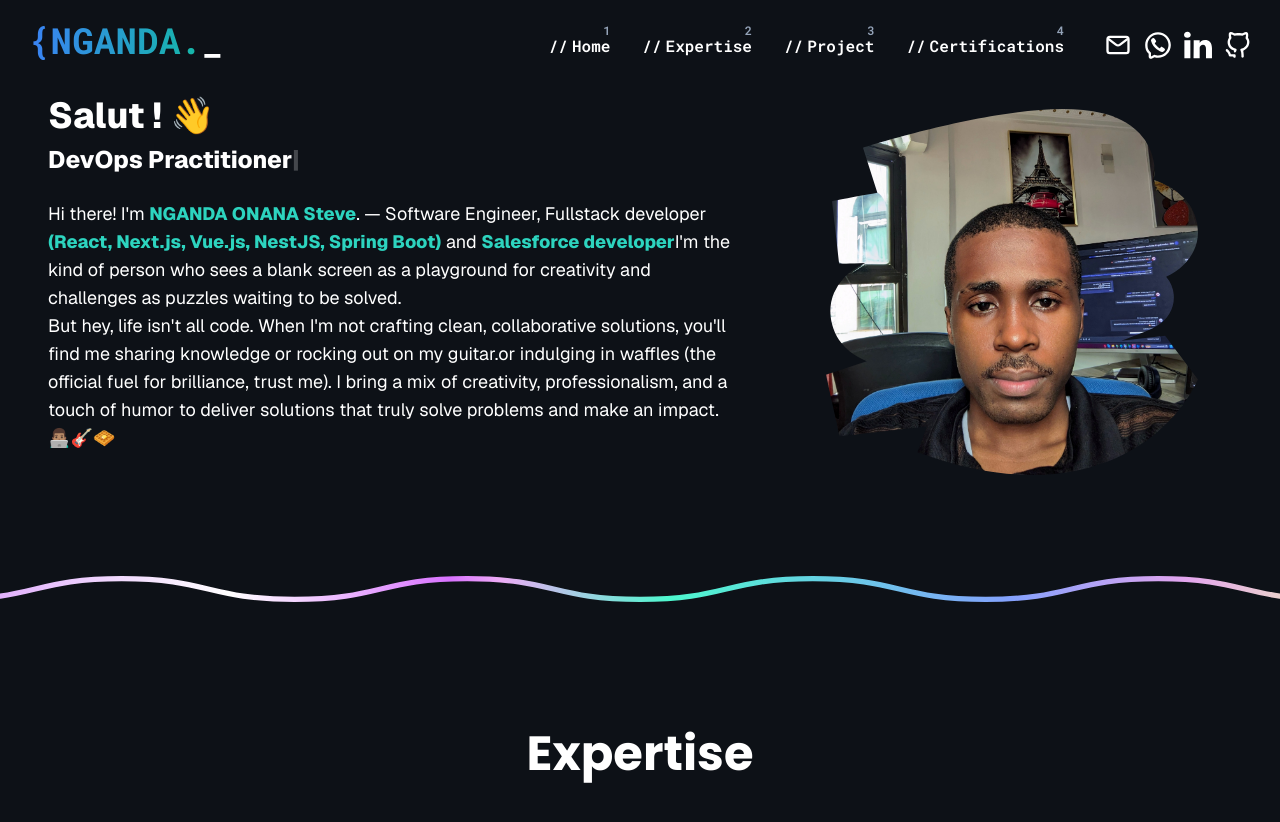
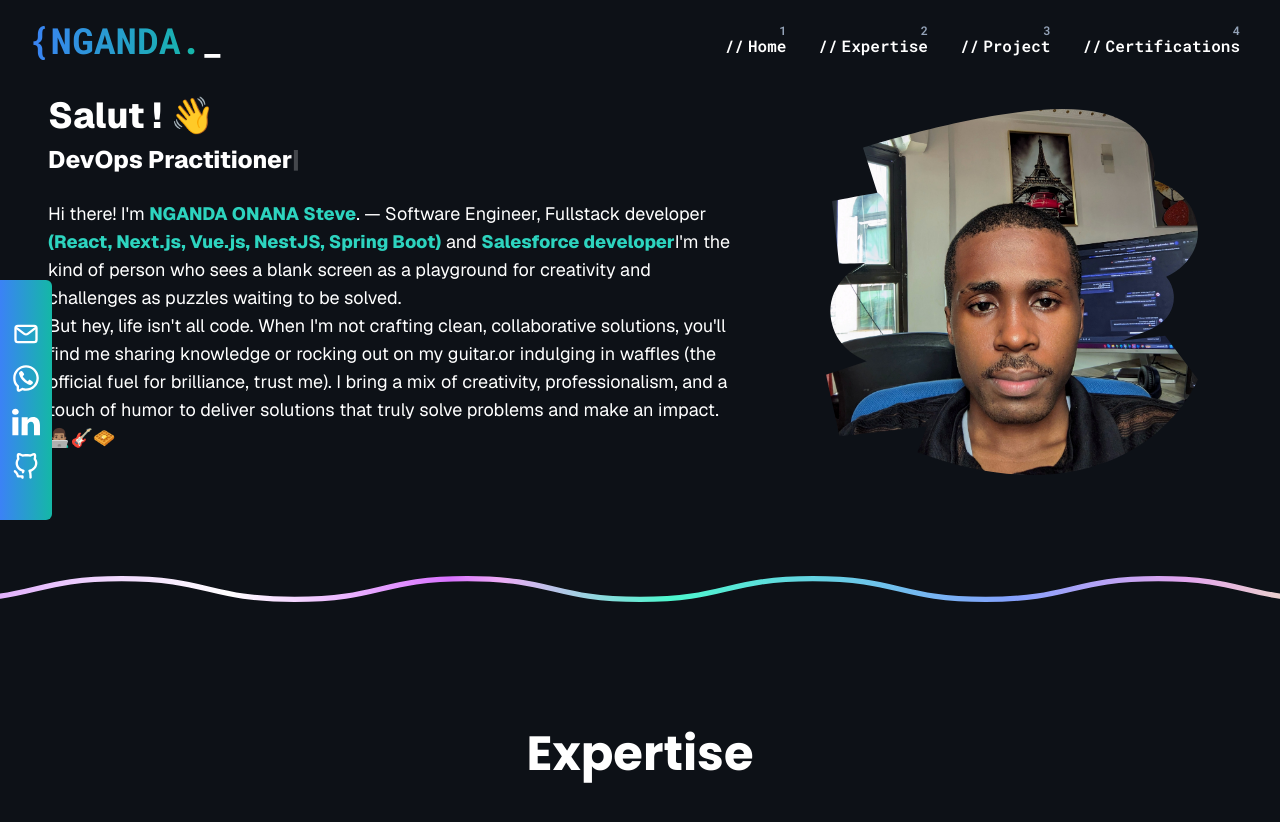
Before and after one commit to Nganda-Ryan/portfolio, a Next.js app: page / in a window 1280 px wide. Shown: the top 822 px of the page. Built offline with nearby package versions, Linux system fonts and the light colour scheme; a web font is replaced by a local one.

Commit message:
all bug fixed

```diff
--- a/src/app/layout.tsx
+++ b/src/app/layout.tsx
@@ -1,7 +1,7 @@
 import type { Metadata } from "next";
 import { Geist, Geist_Mono, Honk, Poppins, Roboto_Mono, Space_Grotesk } from "next/font/google";
 import "./globals.css";
-// import AnimatedCursor from "react-animated-cursor"
+import StickyContact from "@/components/StickyContact";
 
 const geistSans = Geist({
   variable: "--font-geist-sans",
@@ -52,21 +52,8 @@ export default function RootLayout({
   return (
     <html lang="en">
       <body className={`poppins-font ${geistSans.variable} ${geistMono.variable} ${honk.variable} ${poppins.variable} ${robotoMono.variable} ${spaceGrotesk.variable} antialiased`}>
-        {/* <AnimatedCursor
-          innerSize={8}
-          outerSize={35}
-          innerScale={1}
-          outerScale={1.5}
-          outerAlpha={0}
-          showSystemCursor
-          trailingSpeed={5}
-          innerStyle={{
-            backgroundColor: 'var(--cursor-color)'
-          }}
-          outerStyle={{
-            border: '3px solid var(--cursor-color)'
-          }}
-        /> */}
+        <StickyContact />
+
         {children}
       </body>
     </html>
--- a/src/components/DropdownMenu.tsx
+++ b/src/components/DropdownMenu.tsx
@@ -1,4 +1,5 @@
 "use client"
+import Image from 'next/image';
 import React, { useState } from 'react'
 
 const paths = [
@@ -29,7 +30,7 @@ const DropdownMenu = () => {
                 <button className="bg-indigo-400 w-9 h-9 rounded-full -ml-1" onClick={toggleMenu}>
                     <span className="block text-xl font-bold">✕</span>
                 </button>
-                <div className="relative mr-5 flex justify-center items-center">
+                <div className="relative mr-7 flex justify-center items-center">
                     <div className='bg-clip-text text-transparent bg-gradient-to-r from-blue-500 to-teal-500 hover:from-blue-600 hover:to-teal-600 transition-all duration-500 ease-in-out'>
                         <span>&#123;</span>
                         <span className='ml-[1px]'>NGANDA.</span>
@@ -42,7 +43,7 @@ const DropdownMenu = () => {
             <div className="h-[1px] w-full bg-slate-500 mt-4"></div>
 
             {/* Links */}
-            <div className="px-6" id="links">
+            <div className="relative h-full px-6" id="links">
                 {
                     paths.map((path, index) => (
                     <a
@@ -56,6 +57,69 @@ const DropdownMenu = () => {
                     </a>
                     ))
                 }
+
+                <li className="absolute bottom-36 left-0 right-0 mt-2.5 flex flex-nowrap items-center justify-center gap-5 mb-6 md:mb-0 ml-5">
+                    {/* Email */}
+                    <a
+                        href="mailto:steveloicnganda@gmail.com"
+                        className="transition transform hover:scale-110 hover:text-gray-200"
+                        target="_blank"
+                        rel="noopener noreferrer"
+                    >
+                        <Image
+                        src="/email-icon.svg"
+                        alt="Email Icon"
+                        width={28}
+                        height={28}
+                        className="w-7 h-7"
+                        />
+                    </a>
+                    {/* WhatsApp */}
+                    <a
+                        href="https://wa.me/+237690924753"
+                        className="transition transform hover:scale-110 hover:text-gray-200"
+                        target="_blank"
+                        rel="noopener noreferrer"
+                    >
+                        <Image
+                        src="/whatsapp-icon.svg"
+                        alt="WhatsApp Icon"
+                        width={28}
+                        height={28}
+                        className="w-7 h-7"
+                        />
+                    </a>
+                    {/* LinkedIn */}
+                    <a
+                        href="https://www.linkedin.com/in/steve-loic/"
+                        className="transition transform hover:scale-110 hover:text-gray-200"
+                        target="_blank"
+                        rel="noopener noreferrer"
+                    >
+                        <Image
+                        src="/linkedin-icon.svg"
+                        alt="LinkedIn Icon"
+                        width={28}
+                        height={28}
+                        className="w-7 h-7"
+                        />
+                    </a>
+                    {/* GitHub */}
+                    <a
+                        href="https://github.com/Nganda-Ryan"
+                        className="transition transform hover:scale-110 hover:text-gray-200"
+                        target="_blank"
+                        rel="noopener noreferrer"
+                    >
+                        <Image
+                        src="/github-icon.svg"
+                        alt="GitHub Icon"
+                        width={28}
+                        height={28}
+                        className="w-7 h-7"
+                        />
+                    </a>
+                </li>
             </div>
         </div>
       </div>
--- a/src/components/Header.tsx
+++ b/src/components/Header.tsx
@@ -1,7 +1,6 @@
 import React from 'react';
 import Link from 'next/link';
 import DropdownMenu from './DropdownMenu';
-import Image from 'next/image';
 
 const Header = () => {
 
@@ -29,68 +28,6 @@ const Header = () => {
             <li className="relative hover:text-cyan-400 font-semibold before:content-['4'] before:absolute before:right-0 before:-top-3 mx-3 text-nowrap before:text-xs mt-3 before:text-slate-400 transition-all">
                 <Link href="#section4">&#47;&#47;<span className='ml-1'>Certifications</span></Link>
             </li>
-            <li className="relative mt-2.5 flex flex-nowrap items-center justify-center gap-3 mb-6 md:mb-0 ml-5">
-                {/* Email */}
-                <a
-                    href="mailto:steveloicnganda@gmail.com"
-                    className="transition transform hover:scale-110 hover:text-gray-200"
-                    target="_blank"
-                    rel="noopener noreferrer"
-                >
-                    <Image
-                    src="/email-icon.svg"
-                    alt="Email Icon"
-                    width={28}
-                    height={28}
-                    className="w-7 h-7"
-                    />
-                </a>
-                {/* WhatsApp */}
-                <a
-                    href="https://wa.me/+237690924753"
-                    className="transition transform hover:scale-110 hover:text-gray-200"
-                    target="_blank"
-                    rel="noopener noreferrer"
-                >
-                    <Image
-                    src="/whatsapp-icon.svg"
-                    alt="WhatsApp Icon"
-                    width={28}
-                    height={28}
-                    className="w-7 h-7"
-                    />
-                </a>
-                {/* LinkedIn */}
-                <a
-                    href="https://www.linkedin.com/in/steve-loic/"
-                    className="transition transform hover:scale-110 hover:text-gray-200"
-                    target="_blank"
-                    rel="noopener noreferrer"
-                >
-                    <Image
-                    src="/linkedin-icon.svg"
-                    alt="LinkedIn Icon"
-                    width={28}
-                    height={28}
-                    className="w-7 h-7"
-                    />
-                </a>
-                {/* GitHub */}
-                <a
-                    href="https://github.com/Nganda-Ryan"
-                    className="transition transform hover:scale-110 hover:text-gray-200"
-                    target="_blank"
-                    rel="noopener noreferrer"
-                >
-                    <Image
-                    src="/github-icon.svg"
-                    alt="GitHub Icon"
-                    width={28}
-                    height={28}
-                    className="w-7 h-7"
-                    />
-                </a>
-            </li>
         </ul>
     </header>
   )
--- /dev/null
+++ b/src/components/StickyContact.tsx
@@ -0,0 +1,71 @@
+import Image from 'next/image'
+import React from 'react'
+
+const StickyContact = () => {
+  return (
+    <div className="fixed top-1/2 transform -translate-y-1/2 hidden lg:flex left-0 bottom-40 bg-gradient-to-r from-blue-500 to-teal-500 z-[10000] rounded-r-md flex-col items-center justify-center gap-4 p-3 min-h-52">
+        {/* Email */}
+        <a
+            href="mailto:steveloicnganda@gmail.com"
+            className="transition transform hover:scale-110 hover:text-gray-200"
+            target="_blank"
+            rel="noopener noreferrer"
+        >
+            <Image
+            src="/email-icon.svg"
+            alt="Email Icon"
+            width={28}
+            height={28}
+            className="w-7 h-7"
+            />
+        </a>
+        {/* WhatsApp */}
+        <a
+            href="https://wa.me/+237690924753"
+            className="transition transform hover:scale-110 hover:text-gray-200"
+            target="_blank"
+            rel="noopener noreferrer"
+        >
+            <Image
+            src="/whatsapp-icon.svg"
+            alt="WhatsApp Icon"
+            width={28}
+            height={28}
+            className="w-7 h-7"
+            />
+        </a>
+        {/* LinkedIn */}
+        <a
+            href="https://www.linkedin.com/in/steve-loic/"
+            className="transition transform hover:scale-110 hover:text-gray-200"
+            target="_blank"
+            rel="noopener noreferrer"
+        >
+            <Image
+            src="/linkedin-icon.svg"
+            alt="LinkedIn Icon"
+            width={28}
+            height={28}
+            className="w-7 h-7"
+            />
+        </a>
+        {/* GitHub */}
+        <a
+            href="https://github.com/Nganda-Ryan"
+            className="transition transform hover:scale-110 hover:text-gray-200"
+            target="_blank"
+            rel="noopener noreferrer"
+        >
+            <Image
+            src="/github-icon.svg"
+            alt="GitHub Icon"
+            width={28}
+            height={28}
+            className="w-7 h-7"
+            />
+        </a>
+    </div>
+  )
+}
+
+export default StickyContact
```
Also changed, not shown: src/app/page.tsx (+5 -5 lines).
